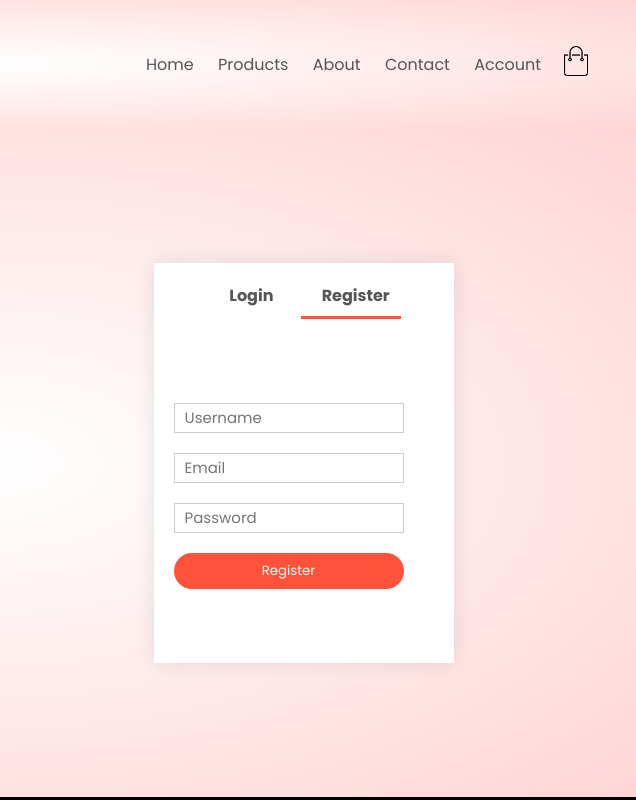
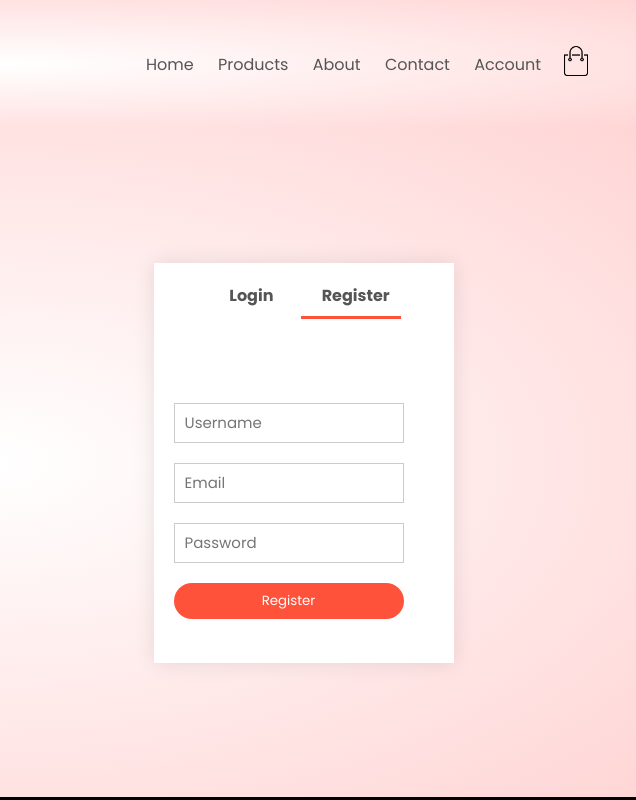
Before and after one commit to Musashi911/FINALProject291group7, a plain HTML site: page account.html in a window 1280 px wide. Shown: the top 800 px of the page, 644-1280 px from the left. Drawn offline with Linux system fonts and the light colour scheme.

Commit message:
Update style.css

```diff
--- a/style.css
+++ b/style.css
@@ -461,7 +461,7 @@ table{
 }
 form input{
     width: 100%;
-    height: 30px;
+    height: 40px;
     margin: 10px 0;
     padding: 0 10px;
     border: 1px solid #ccc;
```
